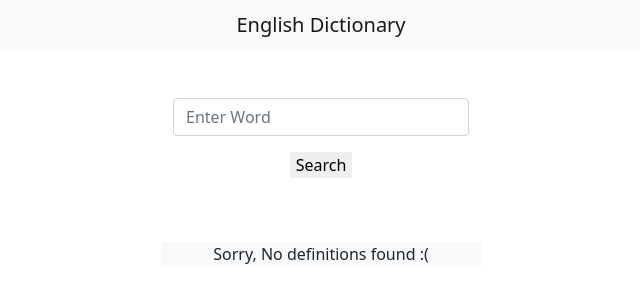
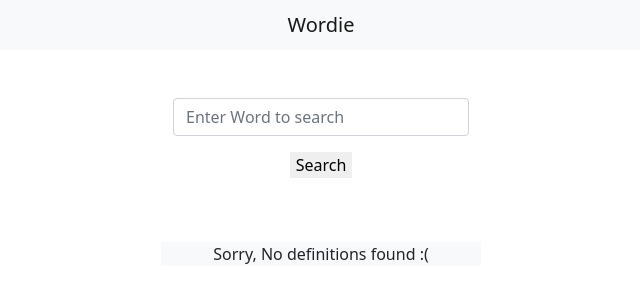
Before and after one commit to lasanthamudalige/api-based-dictionary, a Flask app: template templates/index.html in a window 1280 px wide. Shown: the top 303 px of the page, without its empty margins (319-959 px from the left). Run offline with Flask 2, Linux system fonts and the light colour scheme; the template is opened without the code that fills it: most values are stand-ins (such as "Sample title", 1, 10 or a date in 2020).

Commit message:
change to title to the same name

```diff
--- a/templates/index.html
+++ b/templates/index.html
@@ -22,12 +22,12 @@
   <body>
     <nav class="navbar navbar-light bg-light">
       <div class="container-fluid">
-        <span class="navbar-brand mb-0 m-auto h1">English Dictionary</span>
+        <span class="navbar-brand mb-0 m-auto h1">Wordie</span>
       </div>
     </nav>
     <form class="m-5" action="/" method="post">
         <div class="col-lg-3 text-center m-auto">
-            <input class="form-control" type="text" placeholder="Enter Word" aria-label="search word" name="word" required>
+            <input class="form-control" type="text" placeholder="Enter Word to search" aria-label="search word" name="word" required>
             <button class="border-0 m-3" type="submit">Search</button>
         </div>
     </form>
```
